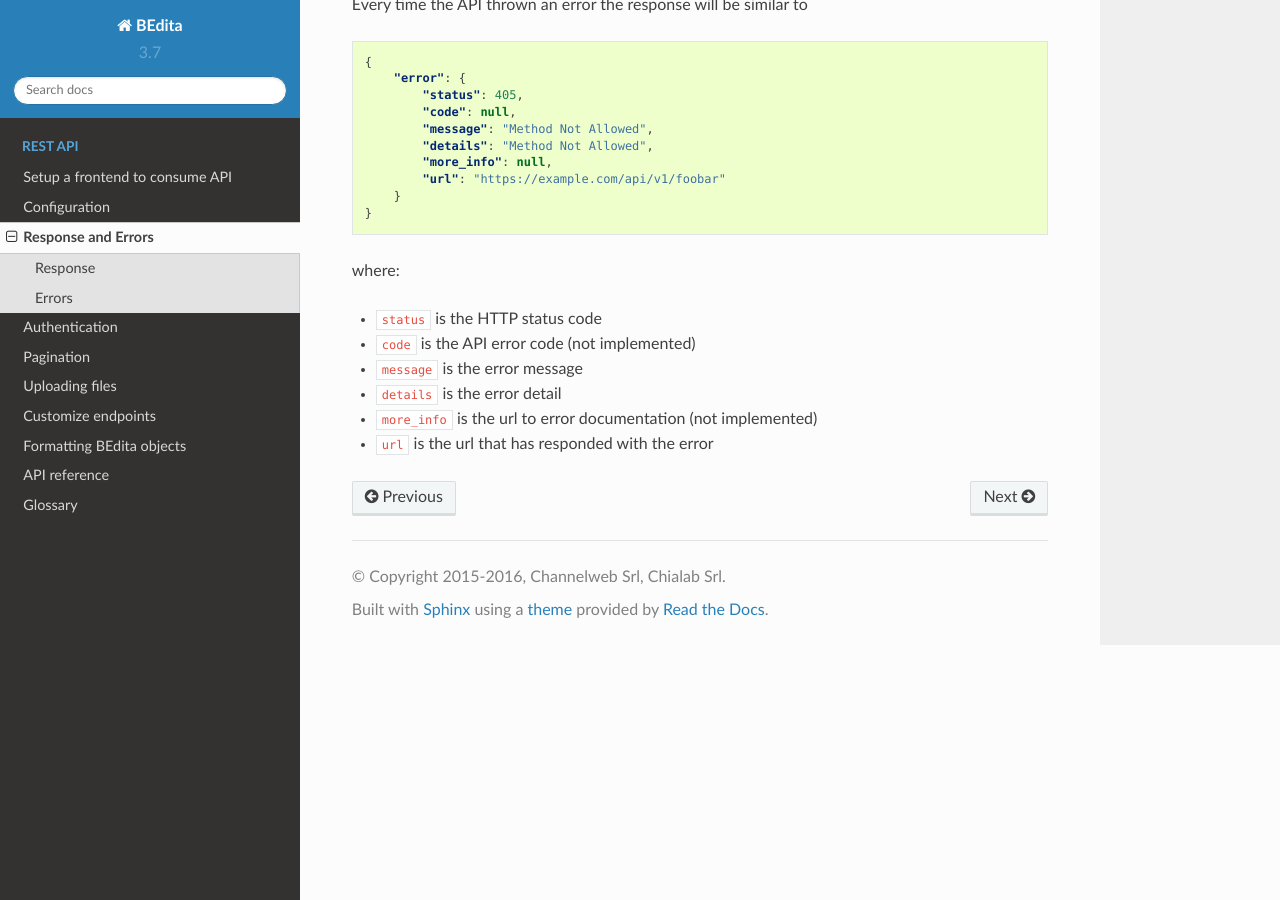
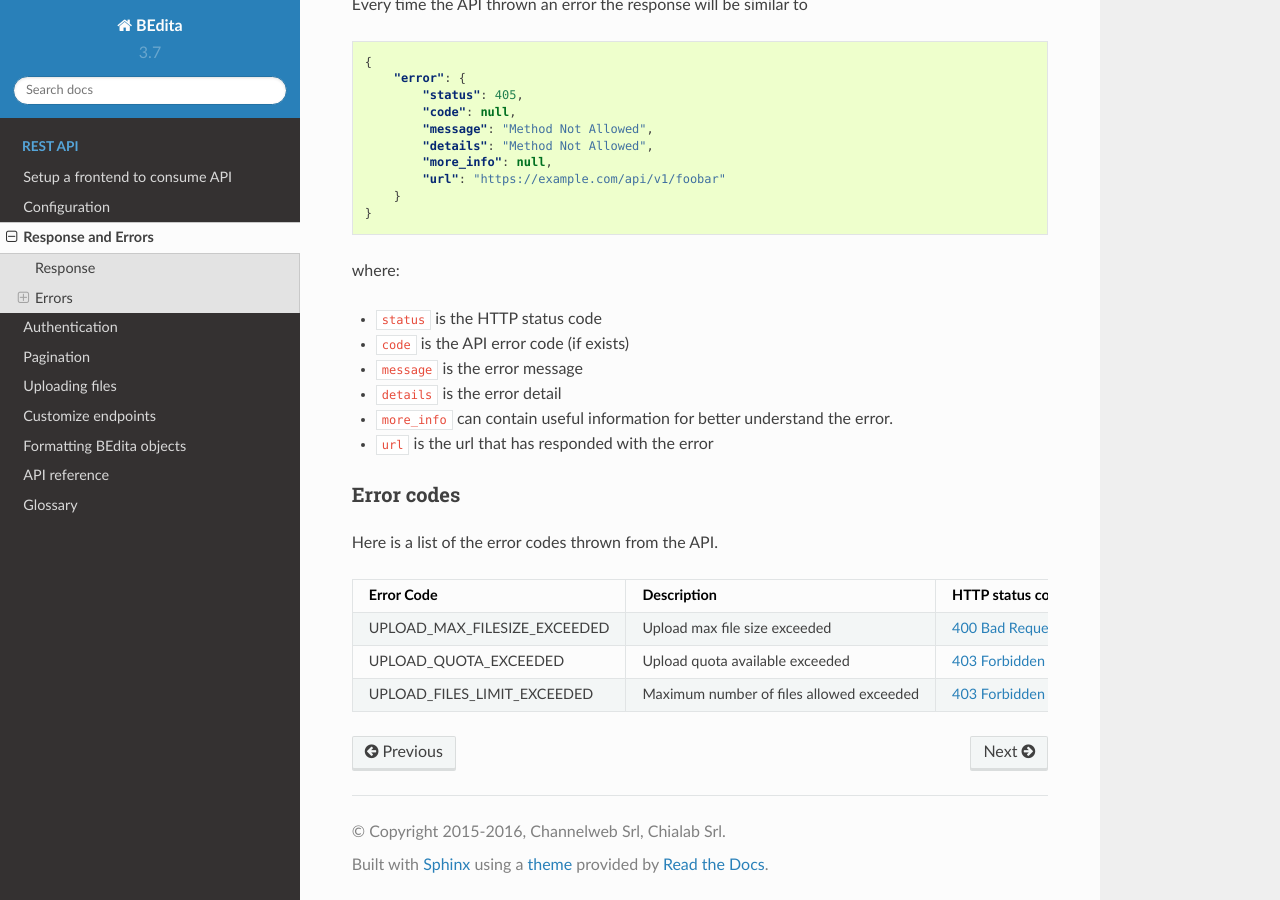
Before and after one commit to bedita/docs, a Sphinx documentation site: the page built from source/response_and_erroros.rst, in a window 1280 px wide and 900 px high, scrolled down 1494 px. Built offline with Sphinx 7.4.7 and the Read the Docs theme 2.0.0, drawn with Linux system fonts in a browser that asks for light colours.

Commit message:
bedita/bedita#976 feat: add error code section

```diff
--- a/source/endpoints/files.rst
+++ b/source/endpoints/files.rst
@@ -36,7 +36,9 @@ Upload a file
     :status 200: Success, the file was uploaded. The response body will contain the :term:`upload token`
     :status 400: Required parameters are missing or the request is malformed or some validation fails.
     :status 401: Request is not authorized
-    :status 403: The quota available or the max number of files allowed is exceeded
+    :status 403: The quota available or the max number of files allowed is exceeded.
+        The ``UPLOAD_QUOTA_EXCEEDED`` and ``UPLOAD_FILES_LIMIT_EXCEEDED`` :ref:`error-codes`
+        helps to distinguish which quota exceeds the limit.
     :status 409: The file is already present
 
     **Example request**:
--- a/source/response_and_erroros.rst
+++ b/source/response_and_erroros.rst
@@ -86,8 +86,26 @@ Every time the API thrown an error the response will be similar to
 where:
 
 -  ``status`` is the HTTP status code
--  ``code`` is the API error code (not implemented)
+-  ``code`` is the API error code (if exists)
 -  ``message`` is the error message
 -  ``details`` is the error detail
--  ``more_info`` is the url to error documentation (not implemented)
+-  ``more_info`` can contain useful information for better understand the error.
 -  ``url`` is the url that has responded with the error
+
+.. _error-codes:
+
+Error codes
+~~~~~~~~~~~
+
+Here is a list of the error codes thrown from the API.
+
++-------------------------------------+-------------------------------------+-------------------------------+
+|      Error Code                     |   Description                       | HTTP status code              |
++=====================================+=====================================+===============================+
+| UPLOAD_MAX_FILESIZE_EXCEEDED        | Upload max file size exceeded       | :http:statuscode:`400`        |
++-------------------------------------+-------------------------------------+-------------------------------+
+| UPLOAD_QUOTA_EXCEEDED               | Upload quota available exceeded     | :http:statuscode:`403`        |
++-------------------------------------+-------------------------------------+-------------------------------+
+| UPLOAD_FILES_LIMIT_EXCEEDED         | Maximum number of files allowed     | :http:statuscode:`403`        |
+|                                     | exceeded                            |                               |
++-------------------------------------+-------------------------------------+-------------------------------+
```
